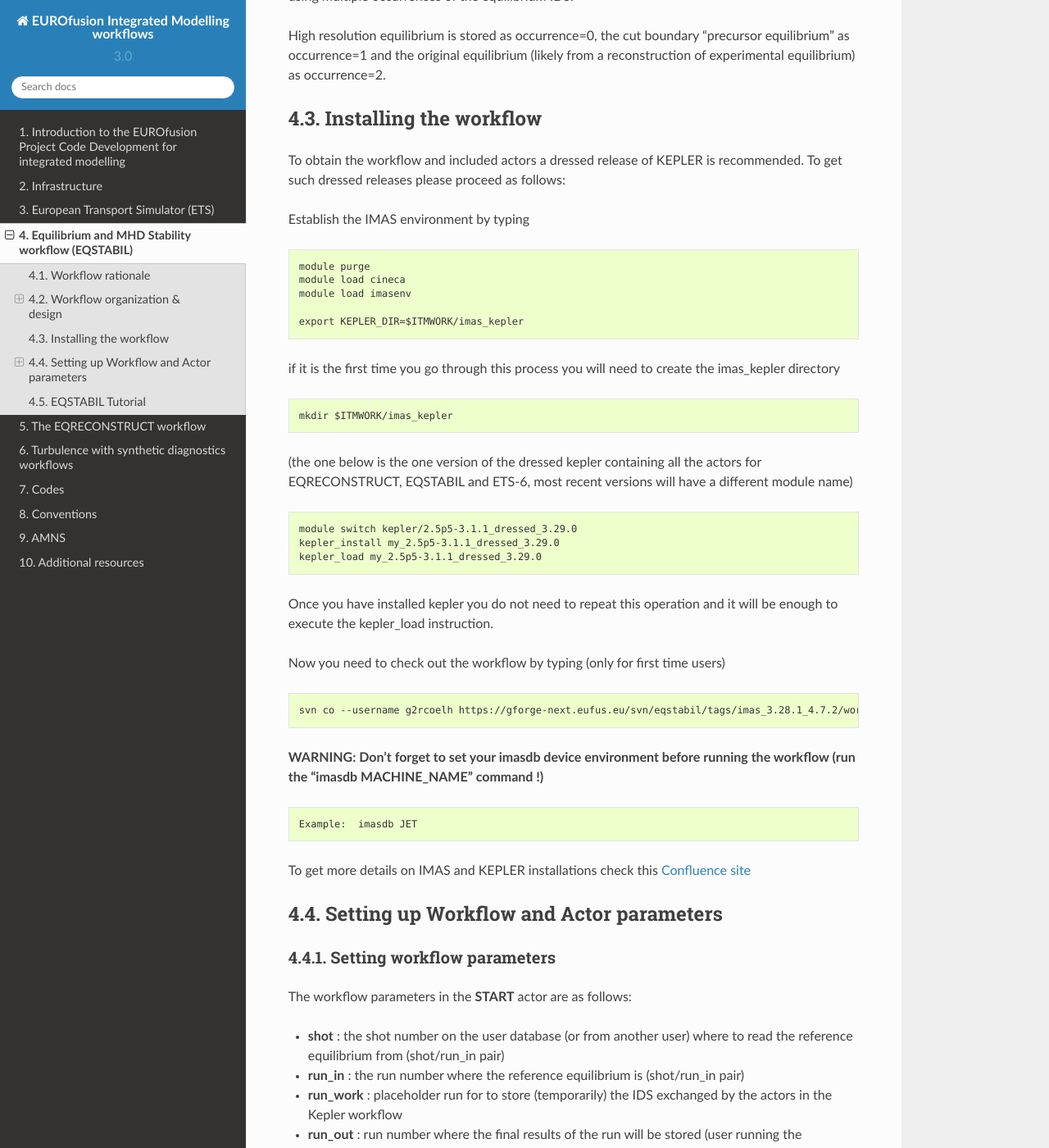
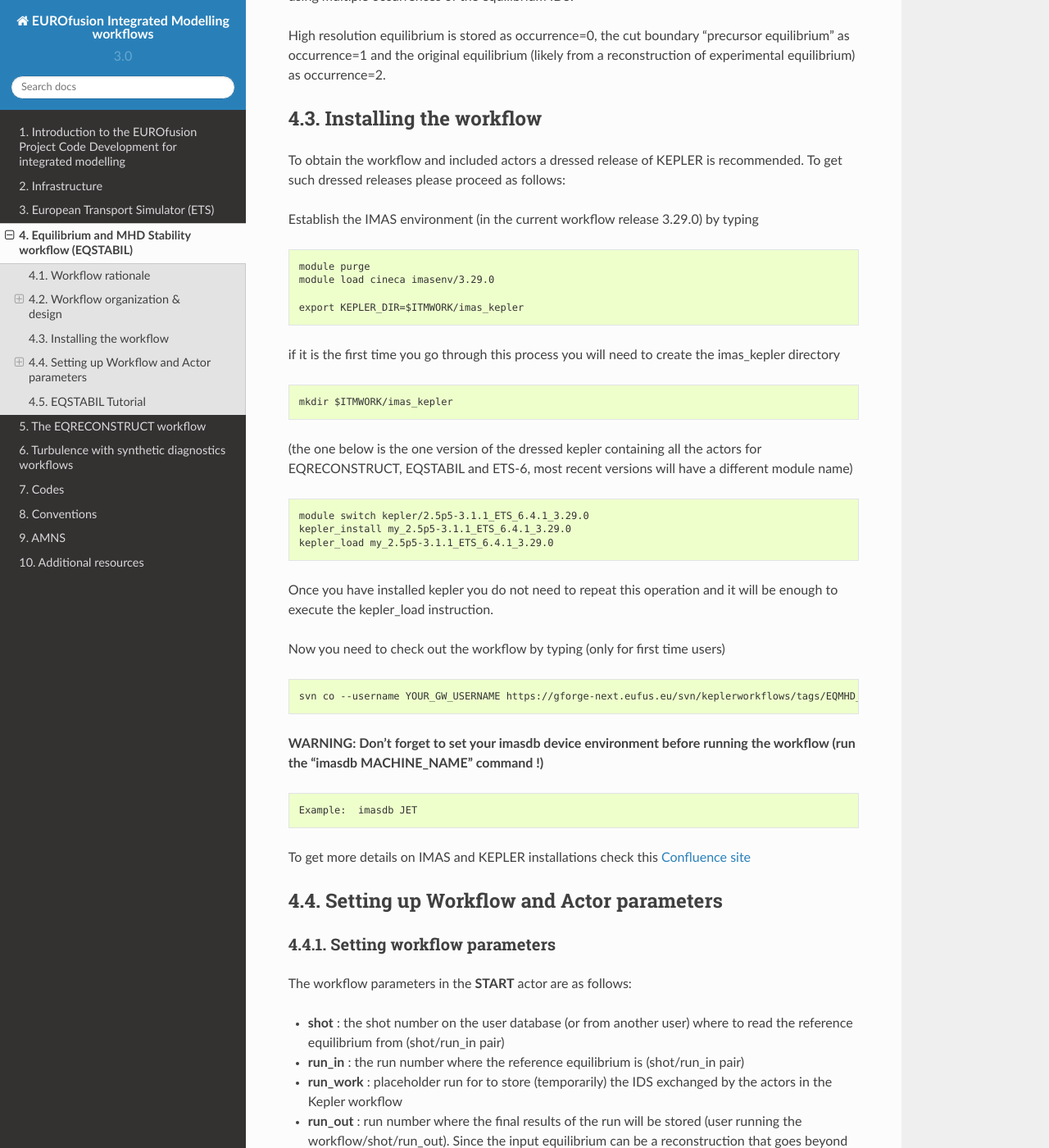
Before and after one commit to WPCD-Workflows/documentation, a Sphinx documentation site: the page built from source/es.rst, in a window 1280 px wide and 1400 px high, scrolled down 4238 px. Shown: the whole window at 82% size. Built offline with Sphinx 7.4.7 and the Read the Docs theme 2.0.0, drawn with Linux system fonts in a browser that asks for light colours.

Commit message:
Update es.rst

```diff
--- a/source/es.rst
+++ b/source/es.rst
@@ -130,13 +130,12 @@ Installing the workflow
 ========================================
 To obtain the workflow and included actors a dressed release of KEPLER is recommended. To get such dressed releases please proceed as follows:
 
-Establish the IMAS environment by typing
+Establish the IMAS environment (in the current workflow release 3.29.0) by typing
 
 .. code-block:: console
 
    module purge
-   module load cineca
-   module load imasenv
+   module load cineca imasenv/3.29.0
 
    export KEPLER_DIR=$ITMWORK/imas_kepler
 
@@ -150,9 +149,9 @@ if it is the first time you go through this process you will need to create the
 
 .. code-block:: console
 
-   module switch kepler/2.5p5-3.1.1_dressed_3.29.0
-   kepler_install my_2.5p5-3.1.1_dressed_3.29.0
-   kepler_load my_2.5p5-3.1.1_dressed_3.29.0
+   module switch kepler/2.5p5-3.1.1_ETS_6.4.1_3.29.0
+   kepler_install my_2.5p5-3.1.1_ETS_6.4.1_3.29.0
+   kepler_load my_2.5p5-3.1.1_ETS_6.4.1_3.29.0
 
 Once you have installed kepler you do not need to repeat this operation and it will be enough to
 execute the kepler_load instruction.
@@ -161,7 +160,7 @@ Now you need to check out the workflow by typing (only for first time users)
 
 .. code-block:: console
 
-   svn co --username g2rcoelh https://gforge-next.eufus.eu/svn/eqstabil/tags/imas_3.28.1_4.7.2/workflows eqstabil_workflow
+   svn co --username YOUR_GW_USERNAME https://gforge-next.eufus.eu/svn/keplerworkflows/tags/EQMHD_6.4.1_3.29.0 eqstabil_workflow
 
 **WARNING: Don't forget to set your imasdb device environment before running the workflow (run the "imasdb MACHINE_NAME" command !)**
 
```
